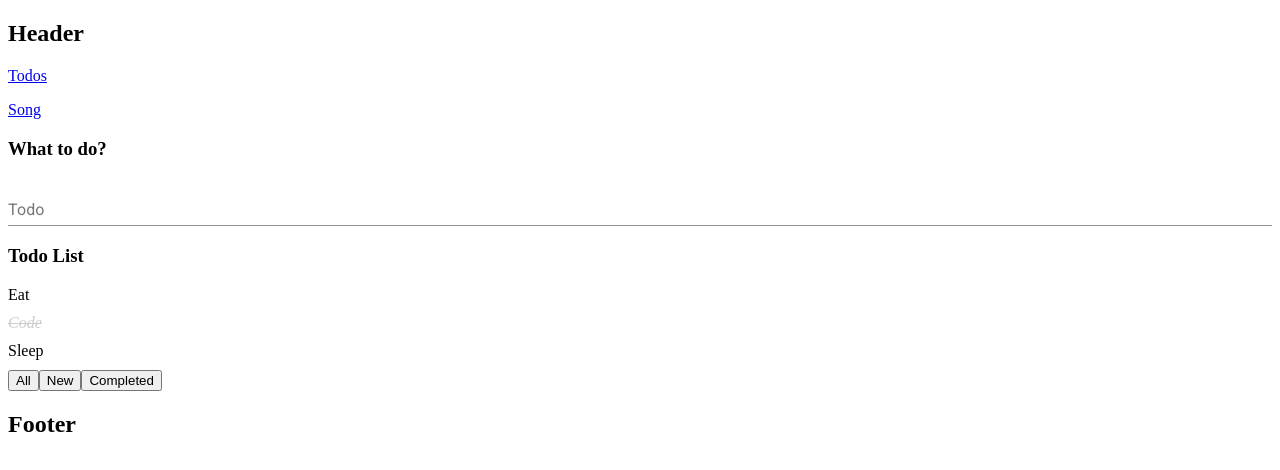
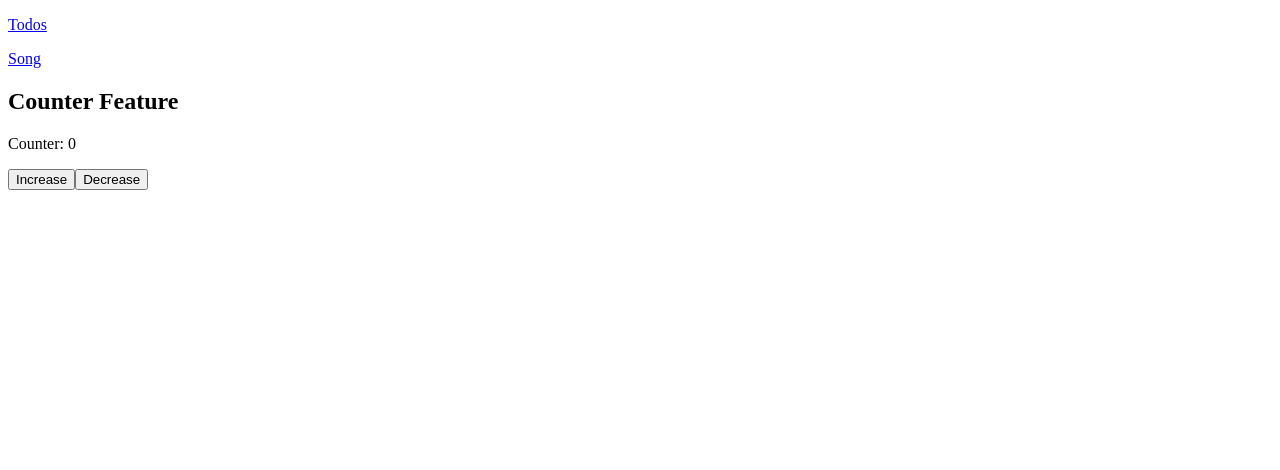
Before and after one commit to ThienNGH29/react-ezfrontend, a React (Create React App) app: page / in a window 1280 px wide. Shown: the top 470 px of the page. Built offline with nearby package versions, Linux system fonts and the light colour scheme; no server answers.

Commit message:
add redux/redux-toolkit + add jsconfig

```diff
--- a/package.json
+++ b/package.json
@@ -7,6 +7,7 @@
     "@hookform/resolvers": "^2.6.0",
     "@material-ui/core": "^4.11.4",
     "@material-ui/icons": "^4.11.2",
+    "@reduxjs/toolkit": "^1.6.0",
     "@testing-library/jest-dom": "^5.11.4",
     "@testing-library/react": "^11.1.0",
     "@testing-library/user-event": "^12.1.10",
@@ -15,8 +16,10 @@
     "react": "^17.0.2",
     "react-dom": "^17.0.2",
     "react-hook-form": "^7.10.1",
+    "react-redux": "^7.2.4",
     "react-router-dom": "^5.2.0",
     "react-scripts": "4.0.3",
+    "redux": "^4.1.0",
     "web-vitals": "^1.0.1",
     "yup": "^0.32.9"
   },
--- a/src/App.js
+++ b/src/App.js
@@ -2,6 +2,7 @@ import { useEffect } from 'react';
 import { NavLink, Redirect, Route, Switch } from 'react-router-dom';
 import productApi from './api/productApi';
 import NotFound from './components/NotFound';
+import CounterFeature from './features/Counter';
 import SongFeature from './features/Song';
 import TodoFeature from './features/Todo';
 
@@ -20,7 +21,6 @@ function App() {
 
   return (
     <div className="App">
-      <h2>Header</h2>
       <p>
         <NavLink to="/todos">Todos</NavLink>
       </p>
@@ -32,13 +32,12 @@ function App() {
         <Redirect from="/home" to="/" exact />
         <Redirect from="/post-list/:postId" to="/posts/:postId" exact />
 
-        <Route path="/" component={TodoFeature} exact />
+        <Route path="/" component={CounterFeature} exact />
         <Route path="/todos" component={TodoFeature} />
         <Route path="/songs" component={SongFeature} />
 
         <Route component={NotFound} />
       </Switch>
-      <h2>Footer</h2>
     </div>
   );
 }
--- /dev/null
+++ b/src/app/store.js
@@ -0,0 +1,12 @@
+import counterReducer from '../features/Counter/counterSlice';
+import { configureStore } from '@reduxjs/toolkit';
+
+const rootReducer = {
+  counter: counterReducer,
+};
+
+const store = configureStore({
+  reducer: rootReducer,
+});
+
+export default store;
--- /dev/null
+++ b/src/features/Counter/counterSlice.js
@@ -0,0 +1,18 @@
+import { createSlice } from '@reduxjs/toolkit';
+
+const counterSlice = createSlice({
+  name: 'counter',
+  initialState: 0,
+  reducers: {
+    increase(state, action) {
+      return state + 1;
+    },
+    decrease(state, action) {
+      return state - 1;
+    },
+  },
+});
+
+const { actions, reducer } = counterSlice;
+export const { increase, decrease } = actions; // Name export
+export default reducer; // Default export
--- /dev/null
+++ b/src/features/Counter/index.js
@@ -0,0 +1,30 @@
+import React from 'react';
+import PropTypes from 'prop-types';
+import { useDispatch, useSelector } from 'react-redux';
+import { decrease, increase } from './counterSlice';
+
+function CounterFeature(props) {
+  const counter = useSelector(state => state.counter);
+  const dispatch = useDispatch()
+
+  const handleIncrease = () => {
+    const action = increase(); // action creator
+    dispatch(action)
+  }
+
+  const handleDecrease = () => {
+    const action = decrease(); // action creator
+    dispatch(action)
+  }
+
+  return (
+    <div>
+      <h2>Counter Feature</h2>
+      <p>Counter: {counter}</p>
+      <button onClick={handleIncrease}>Increase</button>
+      <button onClick={handleDecrease}>Decrease</button>
+    </div>
+  );
+}
+
+export default CounterFeature;
--- a/src/features/Todo/components/TodoForm/index.js
+++ b/src/features/Todo/components/TodoForm/index.js
@@ -1,9 +1,9 @@
 import { yupResolver } from '@hookform/resolvers/yup';
+import InputField from 'components/form-controls/InputField';
 import PropTypes from 'prop-types';
 import React from 'react';
 import { useForm } from 'react-hook-form';
 import * as yup from 'yup';
-import InputField from '../../../../components/form-controls/InputField';
 
 TodoForm.propTypes = {
   onSubmit: PropTypes.func,
--- a/src/index.js
+++ b/src/index.js
@@ -1,15 +1,19 @@
 import React from "react";
 import ReactDOM from "react-dom";
+import { Provider } from "react-redux";
 import { BrowserRouter } from "react-router-dom";
 import App from "./App";
+import store from "./app/store";
 import reportWebVitals from "./reportWebVitals";
 
 ReactDOM.render(
-  <React.StrictMode>
-    <BrowserRouter>
-      <App />
-    </BrowserRouter>
-  </React.StrictMode>,
+  <Provider store={store}>
+    <React.StrictMode>
+      <BrowserRouter>
+        <App />
+      </BrowserRouter>
+    </React.StrictMode>
+  </Provider>,
   document.getElementById("root")
 );
 
```
Also changed, not shown: jsconfig.json (added, +8 -0 lines), 1 other file (tests, documents, lock files or other folders).
